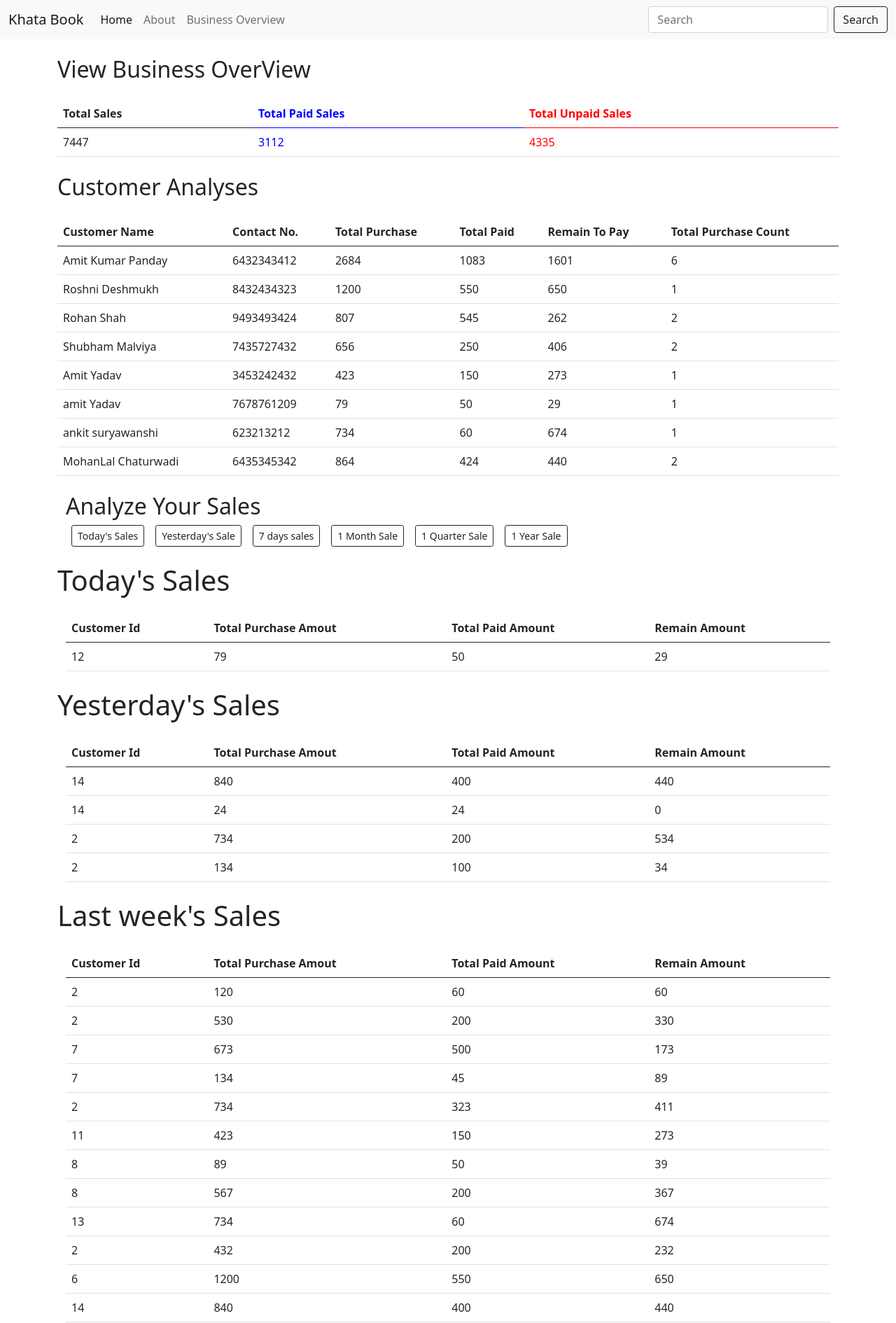
After one commit to Hariomsimform/flask-app, a Flask app: page /business/overview in a window 1280 px wide. The commit adds this page. Shown: the top 1890 px of the page at 70% size. Run offline with Flask 3, Linux system fonts and the light colour scheme; data comes from the database, SQL or seed files in the repository; both versions use the stored data as it was after the commit.

Commit message:
Modified Todo app to Khata book app

```diff
--- a/app.py
+++ b/app.py
@@ -1,13 +1,20 @@
+from django.http import HttpResponse
+from django.shortcuts import render
 from flask import Flask, render_template, request, redirect
 from flask_sqlalchemy import SQLAlchemy
-from datetime import datetime
+from sqlalchemy.sql import func
+from datetime import datetime, date, timedelta
+from flask_login import LoginManager
+login_manager = LoginManager()
 
 app = Flask(__name__)
 app.config['SQLALCHEMY_DATABASE_URI'] = "sqlite:///todo.db"
 app.config['SQLALCHEMY_TRACK_MODIFICATIONS'] = False
 db = SQLAlchemy(app)
 
+#this model is used for customer details(only name and contact number)
 class Todo(db.Model):
+    __tablename__ = 'todo'
     sno = db.Column(db.Integer, primary_key=True)
     title = db.Column(db.String(200), nullable=False)
     desc = db.Column(db.String(500), nullable=False)
@@ -16,9 +23,30 @@ class Todo(db.Model):
     def __repr__(self) -> str:
         return f"{self.title}"
 
+#this model is used for cutomer purchase details
+class PurchaseDetails(db.Model):
+    __tablename__ = 'purchase_details'
+    id = db.Column(db.Integer, primary_key=True)
+    product_name=db.Column(db.String(200), nullable=False)
+    total_price = db.Column(db.Integer, nullable=False)
+    paid_price = db.Column(db.Integer, nullable=False)
+    remain_price = db.Column(db.Integer, nullable=False)
+    customer_id = db.Column(db.Integer, db.ForeignKey('todo.sno'),
+                             nullable=False)
+    date_created = db.Column(db.DateTime, default=datetime.utcnow)
+
+    def __repr__(self) -> str:
+        return f"{self.product_name}"
+
+
 @app.route('/latest')
 def latest():
     temptodo = Todo.query.order_by(Todo.date_created.desc()).all()
+    return render_template('index.html', allTodo=temptodo)
+
+@app.route('/latest/5')
+def latest_5():
+    temptodo = Todo.query.order_by(Todo.date_created.desc()).limit(5).all()
     return render_template('index.html', allTodo=temptodo)
 
 @app.route('/oldest')
@@ -26,11 +54,19 @@ def oldest():
     temptodo = Todo.query.order_by(Todo.date_created.asc()).all()
     return render_template('index.html', allTodo=temptodo)
 
+@app.route('/oldest/5')
+def oldest_5():
+    temptodo = Todo.query.order_by(Todo.date_created.asc()).limit(5).all()
+    return render_template('index.html', allTodo=temptodo)
+
 @app.route('/bytitle')
 def by_title():
     temptodo = Todo.query.order_by(Todo.title.desc()).all()
     return render_template('index.html', allTodo=temptodo)
 
+@app.route('/login/')
+def login():
+    return render_template('login.html')
 
 @app.route('/', methods=['GET', 'POST'])
 def hello_world():
@@ -42,8 +78,69 @@ def hello_world():
         db.session.commit()
 
     temptodo = Todo.query.order_by(Todo.title.asc()).all()
+    return render_template('index.html', allTodo=temptodo)
 
+@app.route('/business/overview')
+def business_overview():
+    total_sales = PurchaseDetails.query.with_entities(
+             func.sum(PurchaseDetails.total_price)).first()
+    total_sales =total_sales[0]
 
+    paid_sales = PurchaseDetails.query.with_entities(
+             func.sum(PurchaseDetails.paid_price)).first()
+    paid_sales =paid_sales[0]
+
+    remain_payment_sales =total_sales-paid_sales
+    sales_detail = [total_sales, paid_sales, remain_payment_sales]
+
+    per_customer_sale = PurchaseDetails.query.with_entities(
+             func.sum(PurchaseDetails.total_price),
+             func.sum(PurchaseDetails.paid_price),
+             func.sum(PurchaseDetails.remain_price),
+             PurchaseDetails.customer_id,
+             func.count(PurchaseDetails.customer_id)
+             ).group_by(PurchaseDetails.customer_id).all()
+    customer_list = []
+    today_sales = PurchaseDetails.query.filter(
+        func.date(PurchaseDetails.date_created)==date.today()-timedelta(days=0)).all()
+    yesterday_sales = PurchaseDetails.query.filter(
+        func.date(PurchaseDetails.date_created)==date.today()-timedelta(days=1)).all()
+    week_sales = PurchaseDetails.query.filter(
+        func.date(PurchaseDetails.date_created)>date.today()-timedelta(days=7)).all()
+    month_sales = PurchaseDetails.query.filter(
+        func.date(PurchaseDetails.date_created)>date.today()-timedelta(days=30)).all()
+    quarter_sales = PurchaseDetails.query.filter(
+        func.date(PurchaseDetails.date_created)>date.today()-timedelta(days=180)).all()
+    year_sales = PurchaseDetails.query.filter(
+        func.date(PurchaseDetails.date_created)>date.today()-timedelta(days=365)).all()
+    sales_data = [  today_sales,
+                    yesterday_sales,
+                    week_sales,
+                    month_sales,
+                    quarter_sales,
+                    year_sales ]
+    for customer in per_customer_sale:
+        customer = list(customer)
+        user = Todo.query.filter_by(sno=customer[3]).first()
+        print(user)
+        customer.append(user.title)
+        customer.append(user.desc)
+        customer_list.append(customer)
+    return render_template('business.html',
+                            sales_detail=sales_detail,
+                            per_customer_sale=customer_list,
+                            sales_data= sales_data)
+
+@app.route('/search', methods=['GET', 'POST'])
+def filter_data():
+    if request.method == 'POST':
+        print("inside post method")
+        value =request.form['inputvalue']
+        print(value)
+        temptodo=Todo.query.filter(Todo.title.startswith(value)).all()
+        return render_template('index.html', allTodo=temptodo)
+
+    temptodo = Todo.query.order_by(Todo.title.asc()).all()
     return render_template('index.html', allTodo=temptodo)
 
 @app.route('/show')
@@ -55,19 +152,34 @@ def products():
 @app.route('/view/<int:sno>')
 def view(sno):
     todo = Todo.query.filter_by(sno=sno).first()
-    return render_template('view.html',todo=todo)
+    print(todo)
+    product_list = PurchaseDetails.query.filter_by(customer_id =sno).all()
+    sum =0
+    for i in product_list:
+        sum+=i.remain_price
+
+
+    total_remain_price = db.select([db.func.sum(PurchaseDetails.remain_price)])
+    print(total_remain_price)
+
+    return render_template('view.html',product_list=product_list, todo=todo, sum=sum)
 
 @app.route('/update/<int:sno>', methods=['GET', 'POST'])
 def update(sno):
     if request.method=='POST':
-        title = request.form['title']
-        desc = request.form['desc']
-        todo = Todo.query.filter_by(sno=sno).first()
-        todo.title = title
-        todo.desc = desc
-        db.session.add(todo)
+        item = request.form['item']
+        total_price = request.form['totalprice']
+        paid_amount = request.form['paidamount']
+        remain_amount = int(total_price)-int(paid_amount)
+        purchase_detail = PurchaseDetails(product_name=item,
+                                            total_price=total_price,
+                                            paid_price=paid_amount,
+                                            remain_price=remain_amount,
+                                            customer_id=sno
+                                            )
+        db.session.add(purchase_detail)
         db.session.commit()
-        return redirect("/")
+        return redirect('/')
 
     todo = Todo.query.filter_by(sno=sno).first()
     return render_template('update.html', todo=todo)
@@ -80,6 +192,5 @@ def delete(sno):
     db.session.commit()
     return redirect("/")
 
-
 if __name__ == "__main__":
     app.run(debug=True, port=8000)
--- a/templates/base.html
+++ b/templates/base.html
@@ -9,15 +9,16 @@
     <!-- Bootstrap CSS -->
     <link href="https://cdn.jsdelivr.net/npm/bootstrap@5.0.0-beta2/dist/css/bootstrap.min.css" rel="stylesheet"
         integrity="sha384-BmbxuPwQa2lc/FVzBcNJ7UAyJxM6wuqIj61tLrc4wSX0szH/Ev+nYRRuWlolflfl" crossorigin="anonymous">
-    <link rel="stylesheet" href="{{ url_for('static', filename='css/style.css') }}">
-        <script src="{{ url_for('static', filename='js/test.js') }}"></script>
-    <title> {% block title %} {% endblock title %} - MyTodo</title>
+
+
+    <title> {% block title %} {% endblock title %} - Khata Book App</title>
+    {% block js %} {%endblock js%}
 </head>
 
 <body>
     <nav class="navbar navbar-expand-lg navbar-light bg-light">
         <div class="container-fluid">
-            <a class="navbar-brand" href="/">MyTodo</a>
+            <a class="navbar-brand" href="/">Khata Book</a>
             <button class="navbar-toggler" type="button" data-bs-toggle="collapse"
                 data-bs-target="#navbarSupportedContent" aria-controls="navbarSupportedContent" aria-expanded="false"
                 aria-label="Toggle navigation">
@@ -26,16 +27,19 @@
             <div class="collapse navbar-collapse" id="navbarSupportedContent">
                 <ul class="navbar-nav me-auto mb-2 mb-lg-0">
                     <li class="nav-item">
-                        <a class="nav-link active" aria-current="page" href="#">Home</a>
+                        <a class="nav-link active" aria-current="page" href="/">Home</a>
                     </li>
                     <li class="nav-item">
                         <a class="nav-link" href="#">About</a>
                     </li>
+                    <li class="nav-item">
+                      <a class="nav-link" href="/business/overview">Business Overview</a>
+                    </li>
 
 
                 </ul>
-                <form class="d-flex">
-                    <input class="form-control me-2" type="search" placeholder="Search" aria-label="Search">
+                <form class="d-flex" action="/search" method="POST">
+                    <input class="form-control me-2" type="text" name="inputvalue" placeholder="Search" aria-label="Search">
                     <button class="btn btn-outline-dark" type="submit">Search</button>
                 </form>
             </div>
@@ -44,6 +48,134 @@
 {% block body %}
 
 {% endblock body %}
+
+
+<!-- Footer -->
+<footer class="text-center text-lg-start bg-light text-muted">
+    <!-- Section: Social media -->
+    <section
+      class="d-flex justify-content-center justify-content-lg-between p-4 border-bottom"
+    >
+      <!-- Left -->
+      <div class="me-5 d-none d-lg-block">
+        <span>Get connected with us on social networks:</span>
+      </div>
+      <!-- Left -->
+
+      <!-- Right -->
+      <div>
+        <a href="" class="me-4 text-reset">
+          <i class="fab fa-facebook-f"></i>
+        </a>
+        <a href="" class="me-4 text-reset">
+          <i class="fab fa-twitter"></i>
+        </a>
+        <a href="" class="me-4 text-reset">
+          <i class="fab fa-google"></i>
+        </a>
+        <a href="" class="me-4 text-reset">
+          <i class="fab fa-instagram"></i>
+        </a>
+        <a href="" class="me-4 text-reset">
+          <i class="fab fa-linkedin"></i>
+        </a>
+        <a href="" class="me-4 text-reset">
+          <i class="fab fa-github"></i>
+        </a>
+      </div>
+      <!-- Right -->
+    </section>
+    <!-- Section: Social media -->
+
+    <!-- Section: Links  -->
+    <section class="">
+      <div class="container text-center text-md-start mt-5">
+        <!-- Grid row -->
+        <div class="row mt-3">
+          <!-- Grid column -->
+          <div class="col-md-3 col-lg-4 col-xl-3 mx-auto mb-4">
+            <!-- Content -->
+            <h6 class="text-uppercase fw-bold mb-4">
+              <i class="fas fa-gem me-3"></i>Company name
+            </h6>
+            <p>
+              Here you can use rows and columns to organize your footer content. Lorem ipsum
+              dolor sit amet, consectetur adipisicing elit.
+            </p>
+          </div>
+          <!-- Grid column -->
+
+          <!-- Grid column -->
+          <div class="col-md-2 col-lg-2 col-xl-2 mx-auto mb-4">
+            <!-- Links -->
+            <h6 class="text-uppercase fw-bold mb-4">
+              Useful For
+            </h6>
+            <p>
+              <a href="#!" class="text-reset">Business Owner</a>
+            </p>
+            <p>
+              <a href="#!" class="text-reset"></a>
+            </p>
+            <p>
+              <a href="#!" class="text-reset">Vue</a>
+            </p>
+            <p>
+              <a href="#!" class="text-reset">Laravel</a>
+            </p>
+          </div>
+          <!-- Grid column -->
+
+          <!-- Grid column -->
+          <div class="col-md-3 col-lg-2 col-xl-2 mx-auto mb-4">
+            <!-- Links -->
+            <h6 class="text-uppercase fw-bold mb-4">
+              Useful links
+            </h6>
+            <p>
+              <a href="#!" class="text-reset">About Us</a>
+            </p>
+            <p>
+              <a href="#!" class="text-reset">Home</a>
+            </p>
+            <p>
+              <a href="#!" class="text-reset">Office</a>
+            </p>
+            <p>
+              <a href="#!" class="text-reset">Help</a>
+            </p>
+          </div>
+          <!-- Grid column -->
+
+          <!-- Grid column -->
+          <div class="col-md-4 col-lg-3 col-xl-3 mx-auto mb-md-0 mb-4">
+            <!-- Links -->
+            <h6 class="text-uppercase fw-bold mb-4">
+              Contact
+            </h6>
+            <p><i class="fas fa-home me-3"></i> New York, NY 10012, US</p>
+            <p>
+              <i class="fas fa-envelope me-3"></i>
+              khatabook@contact.com
+            </p>
+            <p><i class="fas fa-phone me-3"></i> + 91 00000000</p>
+            <p><i class="fas fa-print me-3"></i> + 01 00000000</p>
+          </div>
+          <!-- Grid column -->
+        </div>
+        <!-- Grid row -->
+      </div>
+    </section>
+    <!-- Section: Links  -->
+
+    <!-- Copyright -->
+    <div class="text-center p-4" style="background-color: rgba(0, 0, 0, 0.05);">
+      © 2022 Copyright:
+      <a class="text-reset fw-bold" href="https://khatabook.com/">khatabook.com</a>
+    </div>
+    <!-- Copyright -->
+  </footer>
+  <!-- Footer -->
 </body>
 
 </html>
--- /dev/null
+++ b/templates/business.html
@@ -0,0 +1,173 @@
+{% extends 'base.html' %}
+{% block title %} Home{% endblock title %}
+{% block script%}
+<script type="text/javascript" src="https://www.gstatic.com/charts/loader.js"></script>
+<script type="text/javascript">
+  console.log(4234)
+  google.charts.load("current", {packages:["corechart"]});
+  google.charts.setOnLoadCallback(drawChart);
+  function drawChart() {
+    var data = google.visualization.arrayToDataTable([
+  {% for key, value in data.items() %}
+    {% if value is string %}
+      ['{{ key }}', '{{ value }}'],
+    {% else %}
+      ['{{ key }}', {{ value }}],
+    {% endif %}
+  {% endfor %}
+    ]);
+
+    var options = {
+      title: 'My Daily Activities',
+      is3D: true,
+    };
+
+    var chart = new google.visualization.PieChart(document.getElementById('piechart_3d'));
+    chart.draw(data, options);
+  }
+</script>
+{%endblock script%}
+{% block body %}
+<div class="container my-4">
+    <h2>View Business OverView</h2>
+</div>
+    <div class="container my-4">
+
+      <table class="table">
+        <tr>
+          <th>Total Sales</th>
+          <th style="color:blue;">Total Paid Sales</th>
+          <th style="color:red;">Total Unpaid Sales</th>
+        </tr>
+
+        <tbody>
+          <tr>
+
+            <td>{{sales_detail[0]}}</td>
+            <td style="color:blue;">{{sales_detail[1]}}</td>
+            <td style="color:red;">{{sales_detail[2]}}</td>
+          </tr>
+        </tbody>
+
+      </table>
+
+    </div>
+    <div class="container my-4">
+      <h2>Customer Analyses</h2>
+  </div>
+    <div class="container my-4">
+
+      <table class="table">
+        <tr>
+          <th>Customer Name</th>
+          <th>Contact No.</th>
+          <th>Total Purchase</th>
+          <th>Total Paid</th>
+          <th>Remain To Pay</th>
+          <th>Total Purchase Count</th>
+        </tr>
+
+        <tbody>
+          {%for customer in per_customer_sale%}
+          <tr>
+
+            <td>{{customer[5]}}</td>
+            <td>{{customer[6]}}</td>
+            <td>{{customer[0]}}</td>
+            <td>{{customer[1]}}</td>
+            <td>{{customer[2]}}</td>
+            <td>{{customer[4]}}</td>
+          </tr>
+          {%endfor%}
+        </tbody>
+
+      </table>
+
+    </div>
+    <div class="container my-4">
+      <div class="container my-3">
+        <h2>Analyze Your Sales </h2>
+        <a href="today" type="button" class="btn btn-outline-dark btn-sm mx-2">Today's Sales</button>
+        <a href="oldest" type="button" class="btn btn-outline-dark btn-sm mx-2">Yesterday's Sale</button>
+        <a href="bytitle" type="button" class="btn btn-outline-dark btn-sm mx-2">7 days sales</button>
+        <a href="bydate" type="button" class="btn btn-outline-dark btn-sm mx-2">1 Month Sale</button>
+        <a href="bydate" type="button" class="btn btn-outline-dark btn-sm mx-2">1 Quarter Sale</button>
+        <a href="bydate" type="button" class="btn btn-outline-dark btn-sm mx-2">1 Year Sale</button>
+        <a href="bydate" class="link-secondary mx-4"></a>
+      </div>
+    </div>
+
+    <div class="container my-4">
+      {% for sales in sales_data %}
+        {% if loop.index==1 %}
+          <h1> Today's Sales </h1>
+        {%endif%}
+        {% if loop.index==2 %}
+          <h1> Yesterday's Sales </h1>
+        {%endif%}
+        {% if loop.index==3 %}
+          <h1> Last week's Sales </h1>
+        {%endif%}
+        {% if loop.index==4 %}
+          <h1> Last month's Sales </h1>
+        {%endif%}
+        {% if loop.index==5 %}
+          <h1> Last Quarter Sale </h1>
+          {%endif%}
+        {% if loop.index==6 %}
+          <h1> Last Year Sale </h1>
+
+        {%endif%}
+        <div class="container my-4">
+          {% if sales|length == 0 %}
+          <div class="alert alert-dark" role="alert" style="color:red";>
+            No Customer Here!
+          </div>
+            {% else %}
+
+          <table class="table">
+            <tr>
+              <th>Customer Id</th>
+              <th>Total Purchase Amout</th>
+              <th>Total Paid Amount</th>
+              <th>Remain Amount</th>
+
+            </tr>
+
+            <tbody>
+
+                {%for customer in sales%}
+                <tr>
+
+                  <td>{{customer.customer_id}}</td>
+                  <td>{{customer.total_price}}</td>
+                  <td>{{customer.paid_price}}</td>
+                  <td>{{customer.remain_price}}</td>
+
+                </tr>
+                {%endfor%}
+            </tbody>
+
+          </table>
+          {%endif%}
+
+        </div>
+
+      {%endfor%}
+    </div>
+
+
+    <!-- Optional JavaScript; choose one of the two! -->
+
+    <!-- Option 1: Bootstrap Bundle with Popper -->
+    <script src="https://cdn.jsdelivr.net/npm/bootstrap@5.0.0-beta2/dist/js/bootstrap.bundle.min.js"
+        integrity="sha384-b5kHyXgcpbZJO/tY9Ul7kGkf1S0CWuKcCD38l8YkeH8z8QjE0GmW1gYU5S9FOnJ0"
+        crossorigin="anonymous"></script>
+
+    <!-- Option 2: Separate Popper and Bootstrap JS -->
+    <!--
+    <script src="https://cdn.jsdelivr.net/npm/@popperjs/core@2.6.0/dist/umd/popper.min.js" integrity="sha384-KsvD1yqQ1/1+IA7gi3P0tyJcT3vR+NdBTt13hSJ2lnve8agRGXTTyNaBYmCR/Nwi" crossorigin="anonymous"></script>
+    <script src="https://cdn.jsdelivr.net/npm/bootstrap@5.0.0-beta2/dist/js/bootstrap.min.js" integrity="sha384-nsg8ua9HAw1y0W1btsyWgBklPnCUAFLuTMS2G72MMONqmOymq585AcH49TLBQObG" crossorigin="anonymous"></script>
+    -->
+
+{% endblock body %}
```
Also changed, not shown: templates/index.html (+15 -16 lines), templates/login.html (added, +34 -0 lines), templates/today.html (added, +44 -0 lines), templates/update.html (+9 -5 lines), templates/view.html (+39 -3 lines), todo.db, 2 other files.
